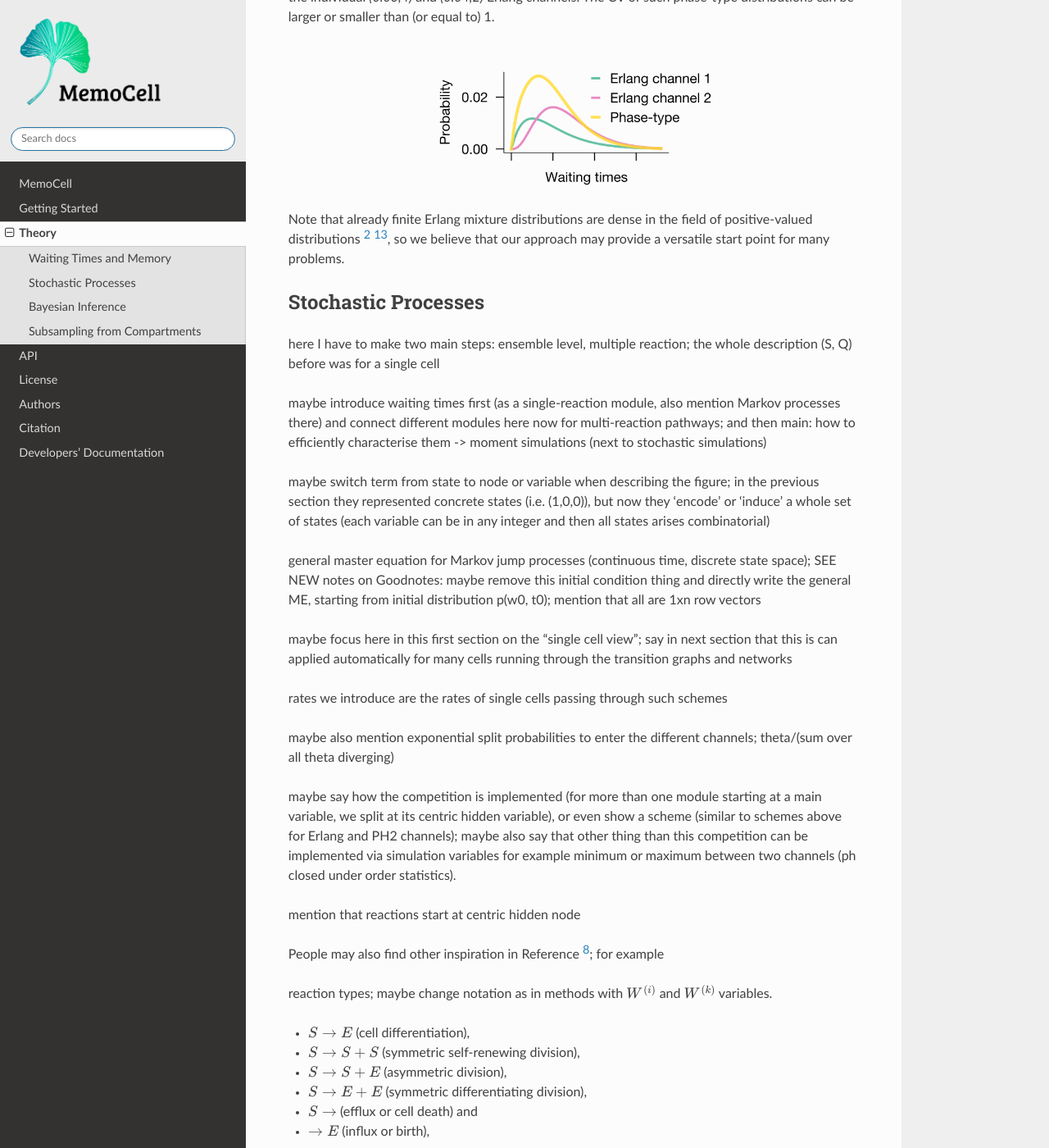
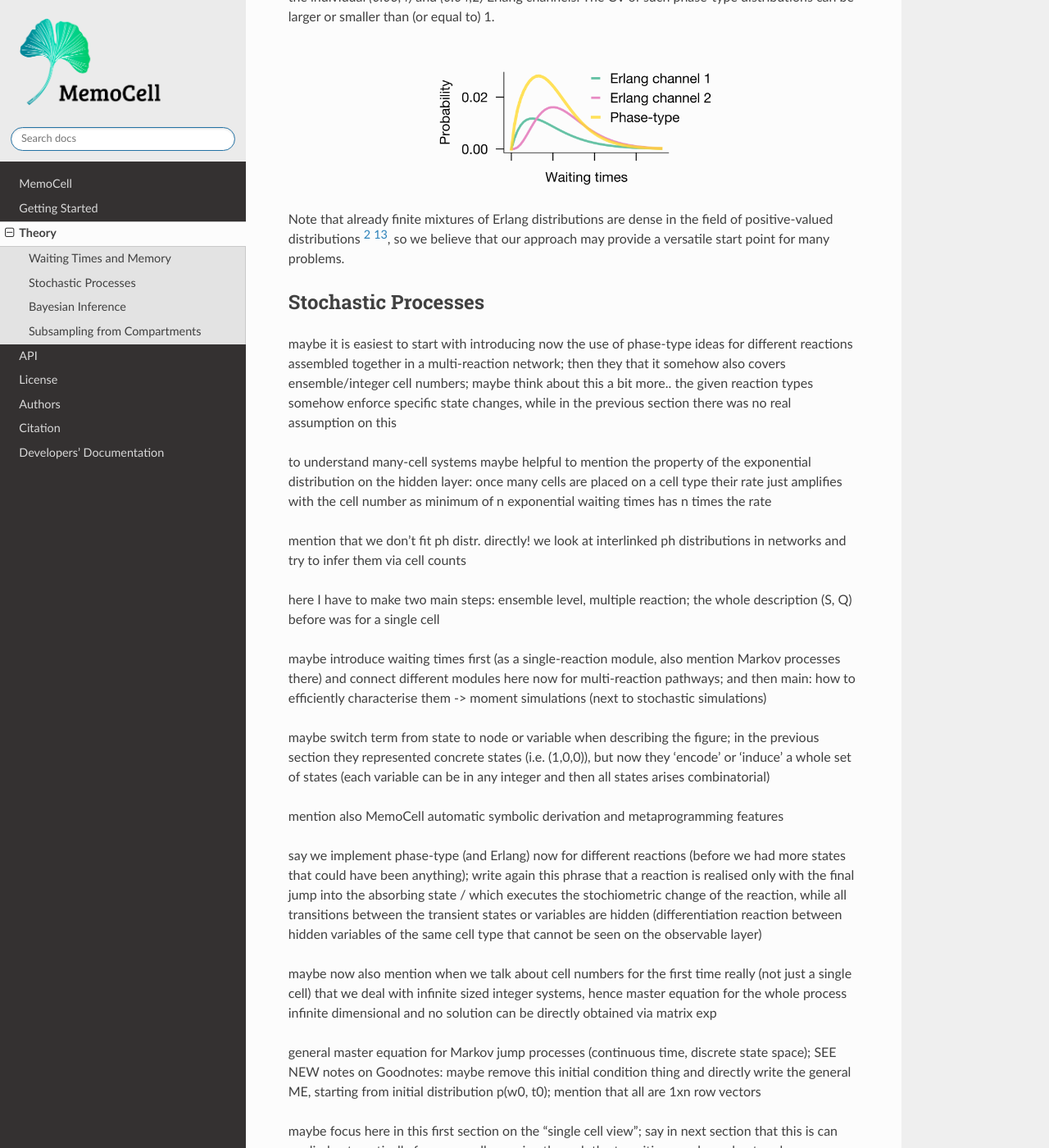
Before and after one commit to mauricelanghinrichs/memocell, a Sphinx documentation site: the page built from docs/theory.rst, in a window 1280 px wide and 1400 px high, scrolled down 3858 px. Shown: the whole window at 82% size. Built offline with Sphinx 7.4.7 and the Read the Docs theme 2.0.0, drawn with Linux system fonts in a browser that asks for light colours; some of the changed text lies outside the part shown.

Commit message:
docs | rtd notes update

```diff
--- a/docs/theory.rst
+++ b/docs/theory.rst
@@ -203,12 +203,26 @@ larger or smaller than (or equal to) 1.
     :align: center
     :scale: 15 %
 
-Note that already finite Erlang mixture distributions are dense in the
+Note that already finite mixtures of Erlang distributions are dense in the
 field of positive-valued distributions [#bladt]_ [#schb]_, so we believe
 that our approach may provide a versatile start point for many problems.
 
 Stochastic Processes
 ^^^^^^^^^^^^^^^^^^^^
+
+maybe it is easiest to start with introducing now the use of phase-type ideas
+for different reactions assembled together in a multi-reaction network;
+then they that it somehow also covers ensemble/integer cell numbers; maybe think
+about this a bit more.. the given reaction types somehow enforce specific state
+changes, while in the previous section there was no real assumption on this
+
+to understand many-cell systems maybe helpful to mention the property of the
+exponential distribution on the hidden layer: once many cells are placed on a
+cell type their rate just amplifies with the cell number as minimum of n
+exponential waiting times has n times the rate
+
+mention that we don't fit ph distr. directly! we look at interlinked
+ph distributions in networks and try to infer them via cell counts
 
 here I have to make two main steps: ensemble level, multiple reaction;
 the whole description (S, Q) before was for a single cell
@@ -223,6 +237,22 @@ in the previous section they represented concrete states (i.e. (1,0,0)), but
 now they 'encode' or 'induce' a whole set of states (each variable can be
 in any integer and then all states arises combinatorial)
 
+mention also MemoCell automatic symbolic derivation and metaprogramming
+features
+
+say we implement phase-type (and Erlang) now for different reactions (before
+we had more states that could have been anything); write again this phrase
+that a reaction is realised only with the final jump into the absorbing state
+/ which executes the stochiometric change of the reaction, while all transitions
+between the transient states or variables are hidden (differentiation reaction
+between hidden variables of the same cell type that cannot be seen on the
+observable layer)
+
+maybe now also mention when we talk about cell numbers for the first time
+really (not just a single cell) that we deal with infinite sized integer
+systems, hence master equation for the whole process infinite dimensional
+and no solution can be directly obtained via matrix exp
+
 general master equation for Markov jump processes (continuous time, discrete
 state space); SEE NEW notes on Goodnotes: maybe remove this initial condition thing
 and directly write the general ME, starting from initial distribution p(w0, t0);
@@ -233,6 +263,14 @@ section that this is can applied automatically for many cells running through th
 transition graphs and networks
 
 rates we introduce are the rates of single cells passing through such schemes
+
+maybe mention the scaling with the run time in variance/covariance mode, that
+people dont expect too much for large networks... the #moment_eqs scales
+quadratically with the number of hidden layer variables, maybe copy-paste
+exact formula here from paper methods
+
+maybe mention that also ph are closed under minima and so on (order stats
+in general?)
 
 maybe also mention exponential split probabilities to enter the different
 channels; theta/(sum over all theta diverging)
@@ -246,8 +284,10 @@ statistics).
 
 mention that reactions start at centric hidden node
 
-People may also find other inspiration
-in Reference [#min_max_ph]_; for example
+mention that we split multi reaction system that diverge from the same cell type
+as split at the first reaction; however one can also implement other stuff
+such as min / max of these channels using simulation_variables; then link to
+reference [#min_max_ph]_
 
 reaction types; maybe change notation as in methods with :math:`W^{(i)}` and
 :math:`W^{(k)}` variables.
@@ -324,6 +364,8 @@ MemoCell solves :math:`\mathrm{E}\big(W^{(i,j)}_t\big)`,
 
 Bayesian Inference
 ^^^^^^^^^^^^^^^^^^
+
+ref mackay maybe
 
 state main Bayes theorems for model selection and parameter estimation
 
```
